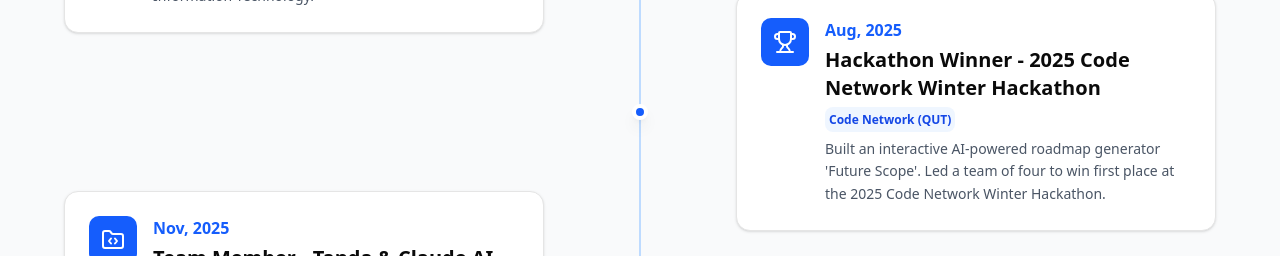
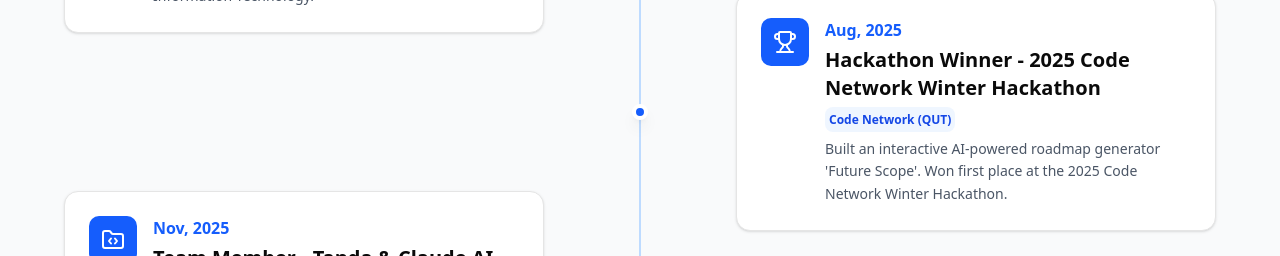
Before and after one commit to LucasKimo/Portfolio, a React (Vite) app in the folder portfolio/: page / in a window 1280 px wide. Shown: the part 2600-2856 px from the top of the page. Built offline with nearby package versions, Linux system fonts and the light colour scheme.

Commit message:
modified About and CV button link

```diff
--- a/portfolio/src/components/About.tsx
+++ b/portfolio/src/components/About.tsx
@@ -46,7 +46,7 @@ export function About() {
       year: "Aug, 2025",
       title: "Hackathon Winner - 2025 Code Network Winter Hackathon",
       company: "Code Network (QUT)",
-      description: "Built an interactive AI-powered roadmap generator 'Future Scope'. Led a team of four to win first place at the 2025 Code Network Winter Hackathon.",
+      description: "Built an interactive AI-powered roadmap generator 'Future Scope'. Won first place at the 2025 Code Network Winter Hackathon.",
       icon: Trophy,
     },
     {
--- a/portfolio/src/components/Header.tsx
+++ b/portfolio/src/components/Header.tsx
@@ -58,7 +58,7 @@ export function Header() {
               Skills
             </button>
             <Button variant="outline" asChild className="gap-2">
-              <a href="/path-to-your-cv.pdf" target="_blank" rel="noopener noreferrer">
+              <a href="./public/documents/LucasKim_Resume.pdf" target="_blank" rel="noopener noreferrer">
                 <FileText size={16} />
                 CV
               </a>
@@ -94,7 +94,7 @@ export function Header() {
               Skills
             </button>
             <Button variant="outline" asChild className="w-full gap-2">
-              <a href="/path-to-your-cv.pdf" target="_blank" rel="noopener noreferrer">
+              <a href="./public/documents/LucasKim_Resume.pdf" target="_blank" rel="noopener noreferrer">
                 <FileText size={16} />
                 View CV
               </a>
```
